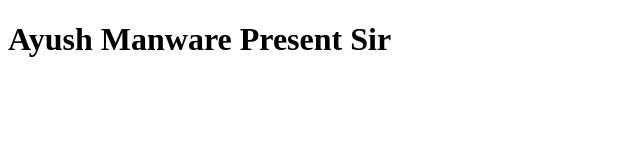
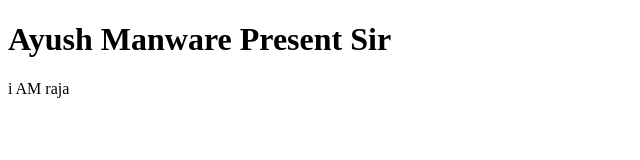
Before and after one commit to Ayush-Manware/new-repo2, a plain HTML site: page index.html in a window 1280 px wide. Shown: the full height of the page, 0-640 px from the left. Drawn offline with Linux system fonts and the light colour scheme.

Commit message:
add a new commit

```diff
--- a/index.html
+++ b/index.html
@@ -8,5 +8,6 @@
 </head>
 <body>
     <h1>Ayush Manware Present Sir</h1>
+    <p>i AM raja</p>
 </body>
 </html>
```
